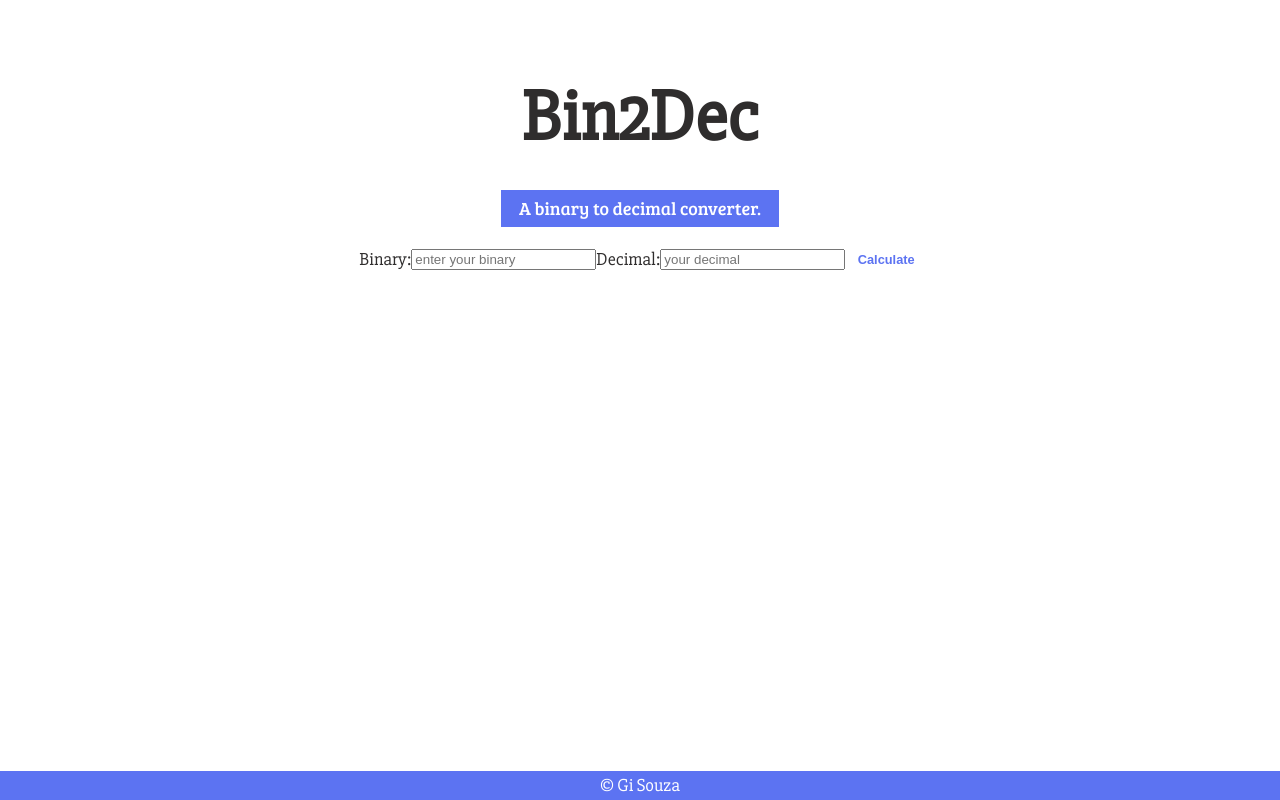
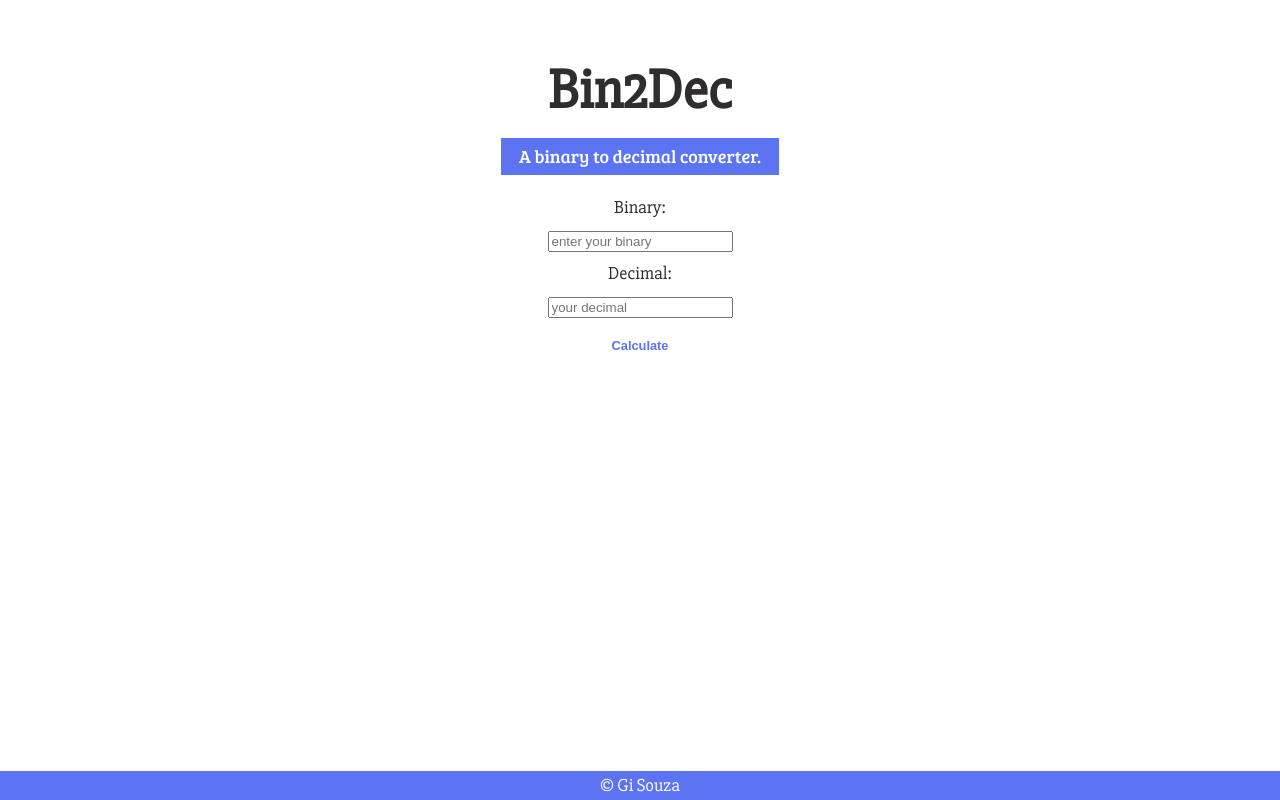
Before and after one commit to gisouzap/bin2dec, a plain HTML site: page index.html in a window 1280 px wide. Drawn offline with Linux system fonts and the light colour scheme.

Commit message:
a few changs for input and output

```diff
--- a/css/styles.css
+++ b/css/styles.css
@@ -37,7 +37,9 @@ h1 {
   color: var(--clr-dark);
 }
 
-.label__decimal {
+label,
+input {
+  margin-bottom: 0.5em;
 }
 
 .title {
@@ -56,13 +58,13 @@ h1 {
 
 .section__binary {
   display: flex;
-  flex-direction: row;
+  flex-direction: column;
   align-items: center;
   justify-content: center;
 }
 
 .btn__binary {
-  margin-left: 0.5em;
+  margin-top: 1em;
   display: inline-block;
   border: none;
   background: var(--clr-light);
@@ -98,7 +100,7 @@ h1 {
 
 @media (min-width: 800px) {
   :root {
-    --fs-h1: 4.5rem;
+    --fs-h1: 3.5rem;
     --fs-body: 1.125rem;
   }
 }
@@ -108,9 +110,7 @@ h1 {
     --fs-h1: 3.5rem;
     --fs-body: 1rem;
   }
-  .section__subtitle {
-    margin-top: -1em;
-  }
+
   .section__binary {
     flex-direction: column;
   }
```
